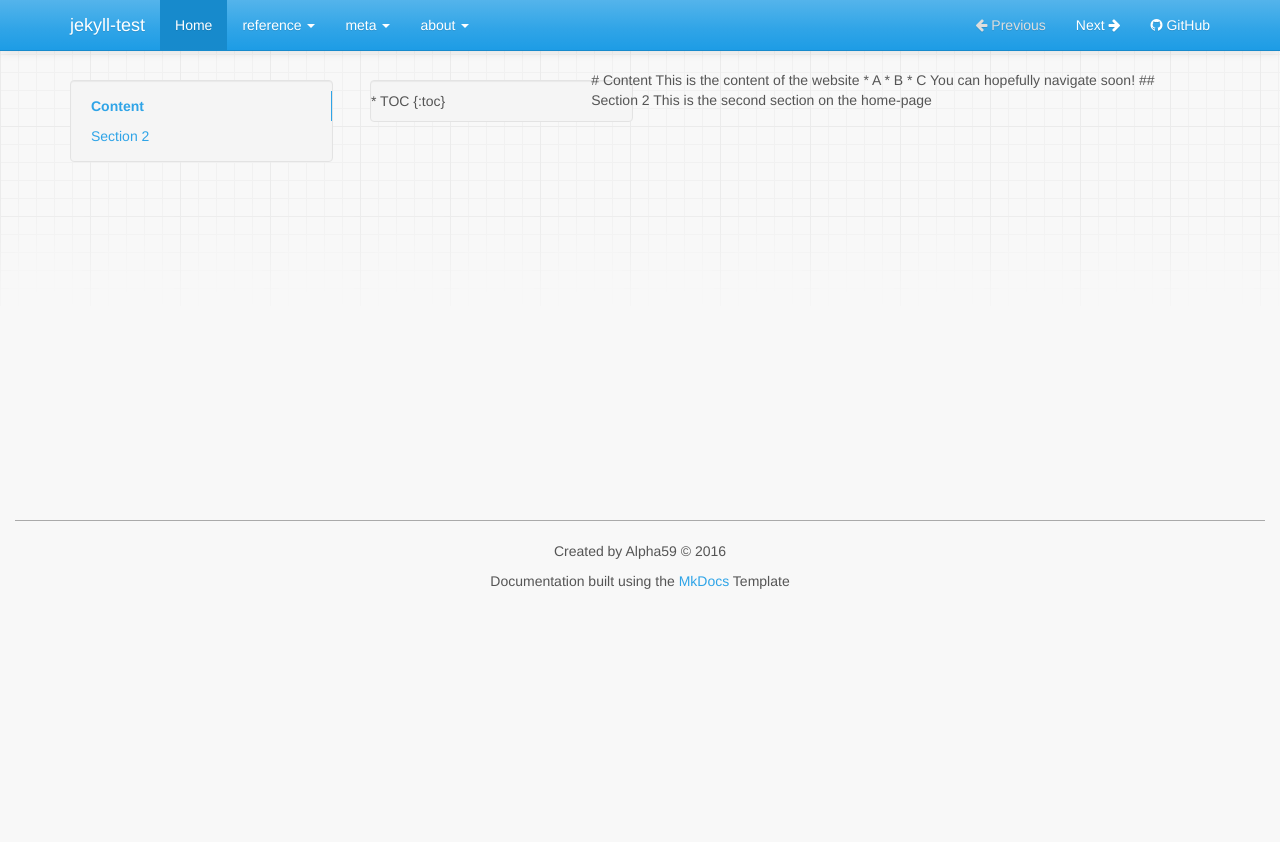
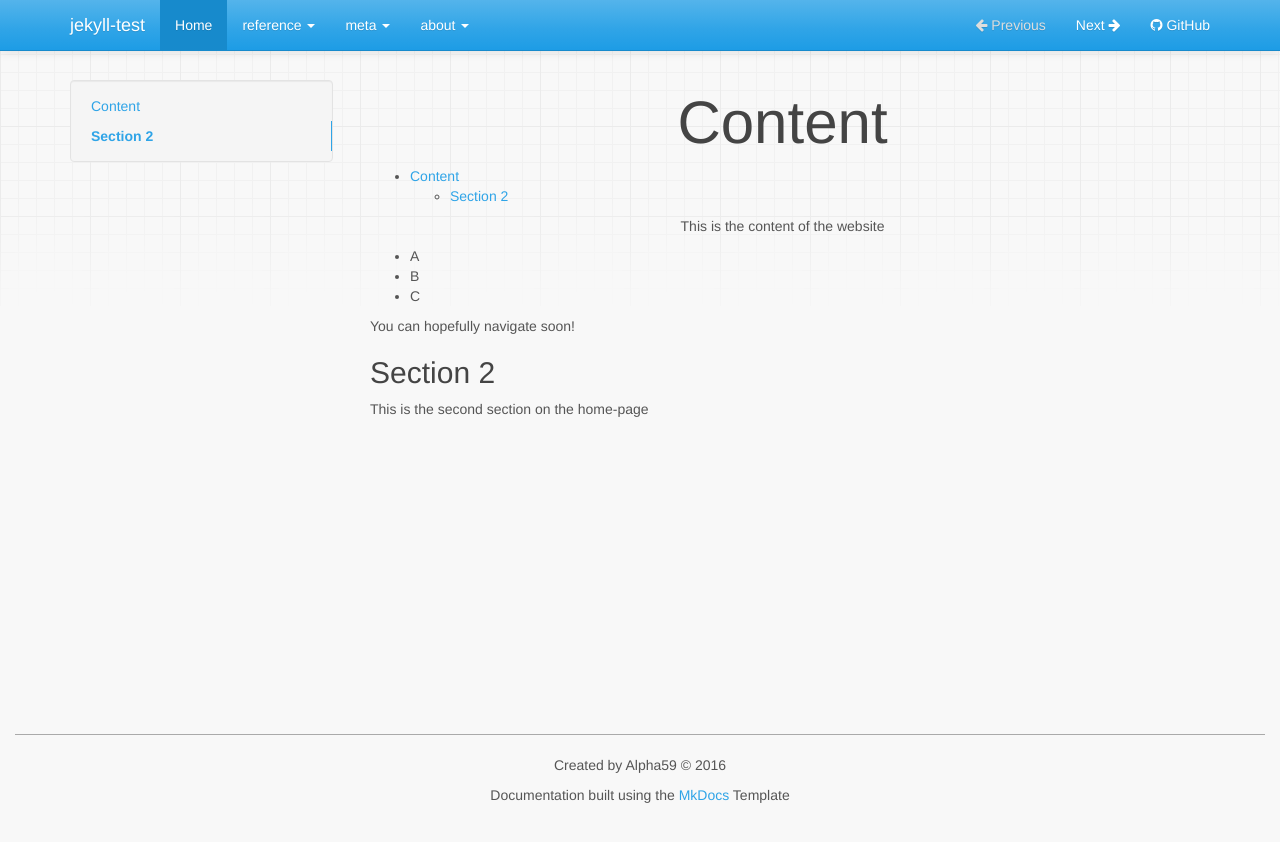
Before and after one commit to Alpha59/jekyll-test, a Jekyll site: the page built from docs/index.html, in a window 1280 px wide. Shown: the top 842 px of the page. Built offline with Jekyll 4.4.1, drawn with Linux system fonts in a browser that asks for light colours; nearby versions of some CDN libraries; the repository's description, which GitHub fills in, is left out.

Commit message:
Attempting new toc implementation

```diff
--- a/docs/index.html
+++ b/docs/index.html
@@ -10,16 +10,11 @@
         title: Section 2
         href: section-2
 ---
-<div class="col-md-3">
-    <div class="bs-sidebar hidden-print affix well" role="complementary">
-        <ul class="nav bs-sidenav">
+# Content
+
 * TOC
 {:toc}
-        </ul>
-    </div>
-</div>
-<div class="col-md-9">
-# Content
+
 This is the content of the website
 
 * A
@@ -30,4 +25,3 @@
 
 ## Section 2
 This is the second section on the home-page
-</div>
```
